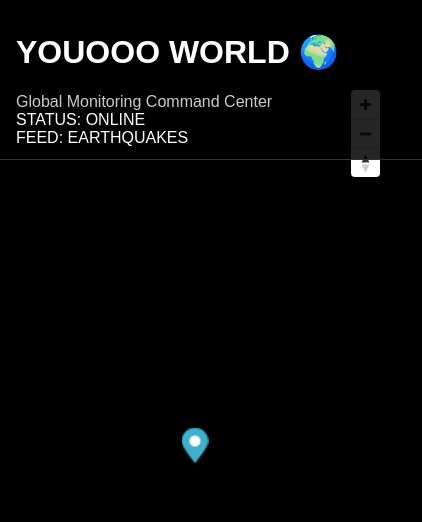
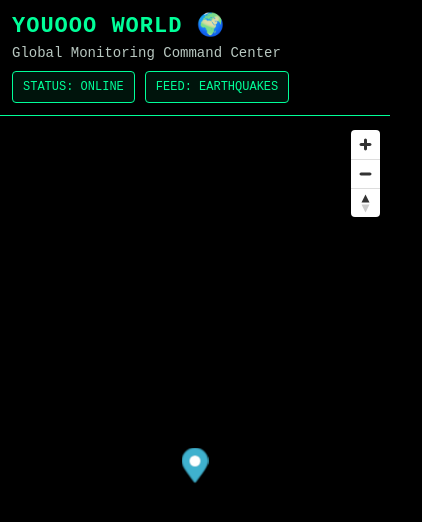
Before and after one commit to aldulaimi83/youooo-world, a plain HTML site: page index.html in a window 390 px wide. Shown: the whole page, 422 px wide, since content can reach past the window. Drawn offline with nearby package versions, Linux system fonts and the light colour scheme; no server answers.

Commit message:
Update style.css

```diff
--- a/style.css
+++ b/style.css
@@ -1,31 +1,128 @@
+html,
 body {
   margin: 0;
+  padding: 0;
+  width: 100%;
+  height: 100%;
+  background: #000;
+  color: #fff;
   font-family: Arial, sans-serif;
-  background: black;
-  color: white;
+  overflow: hidden;
 }
 
 #map {
   position: absolute;
-  top: 80px;
+  top: 88px;
   bottom: 0;
   width: 100%;
 }
 
 #header {
   position: absolute;
-  z-index: 10;
-  background: rgba(0, 0, 0, 0.85);
-  padding: 12px 16px;
-  width: 100%;
-  border-bottom: 1px solid #333;
+  top: 0;
+  left: 0;
+  right: 0;
+  z-index: 20;
+  height: 88px;
+  display: flex;
+  align-items: center;
+  justify-content: space-between;
+  padding: 0 18px;
+  background: rgba(0, 0, 0, 0.92);
+  border-bottom: 1px solid #00ff99;
+  box-sizing: border-box;
+  font-family: "Courier New", monospace;
 }
 
-#header h2 {
-  margin: 0 0 6px 0;
+.header-left h1 {
+  margin: 0;
+  font-size: 28px;
+  color: #00ff99;
+  letter-spacing: 1px;
 }
 
-#header p {
-  margin: 0;
-  color: #ccc;
+.header-left p {
+  margin: 6px 0 0 0;
+  font-size: 14px;
+  color: #b8c7c0;
 }
+
+.header-right {
+  display: flex;
+  gap: 10px;
+  flex-wrap: wrap;
+  justify-content: flex-end;
+}
+
+.status-box {
+  border: 1px solid #00ff99;
+  color: #00ff99;
+  padding: 8px 10px;
+  font-size: 12px;
+  background: rgba(0, 255, 153, 0.08);
+  border-radius: 4px;
+}
+
+.military-marker {
+  width: 10px;
+  height: 10px;
+  background: #ff3b3b;
+  border: 1px solid #ffffff;
+  border-radius: 50%;
+  box-shadow: 0 0 10px #ff0000, 0 0 20px rgba(255, 0, 0, 0.7);
+}
+
+.maplibregl-popup-content {
+  background: rgba(10, 14, 18, 0.96);
+  color: #e6fff2;
+  border: 1px solid #00ff99;
+  border-radius: 8px;
+  font-family: "Courier New", monospace;
+  min-width: 220px;
+}
+
+.maplibregl-popup-close-button {
+  color: #00ff99;
+  font-size: 18px;
+}
+
+.popup-title {
+  margin: 0 0 10px 0;
+  color: #00ff99;
+  font-size: 16px;
+}
+
+.popup-row {
+  margin: 6px 0;
+  font-size: 13px;
+  line-height: 1.4;
+}
+
+.popup-label {
+  color: #8cffc8;
+  font-weight: bold;
+}
+
+@media (max-width: 768px) {
+  #header {
+    height: auto;
+    min-height: 88px;
+    padding: 12px;
+    flex-direction: column;
+    align-items: flex-start;
+    gap: 10px;
+  }
+
+  #map {
+    top: 120px;
+  }
+
+  .header-left h1 {
+    font-size: 22px;
+  }
+
+  .header-right {
+    width: 100%;
+    justify-content: flex-start;
+  }
+}
```
